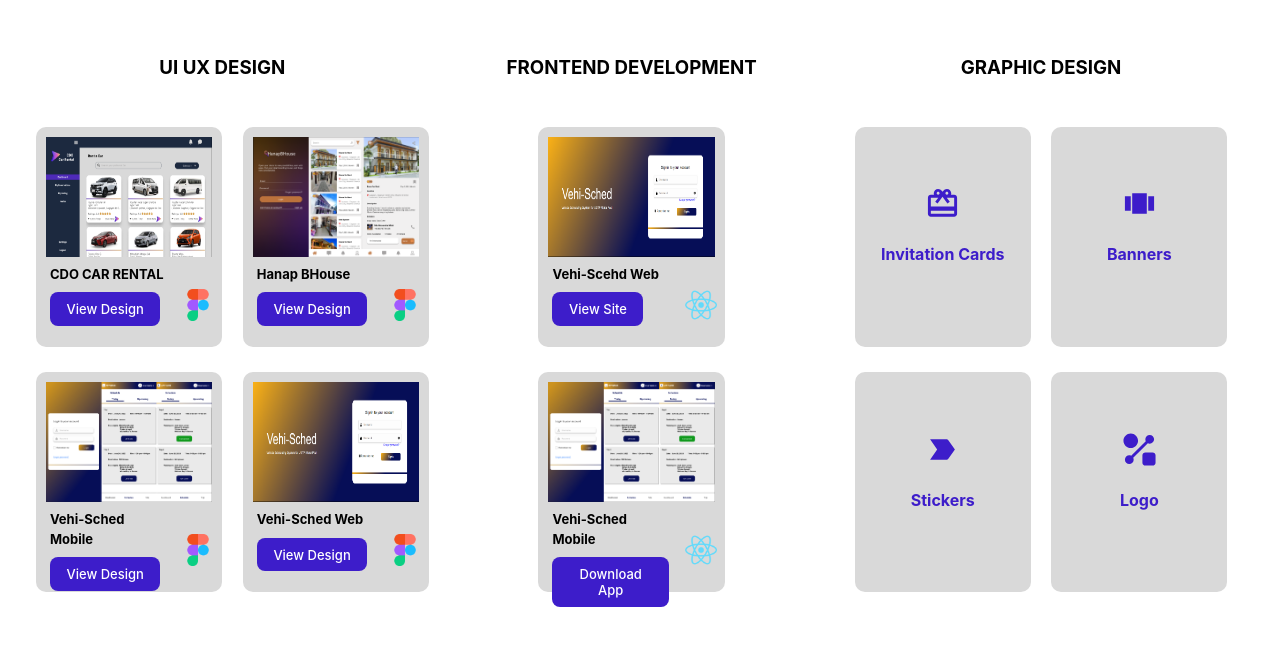
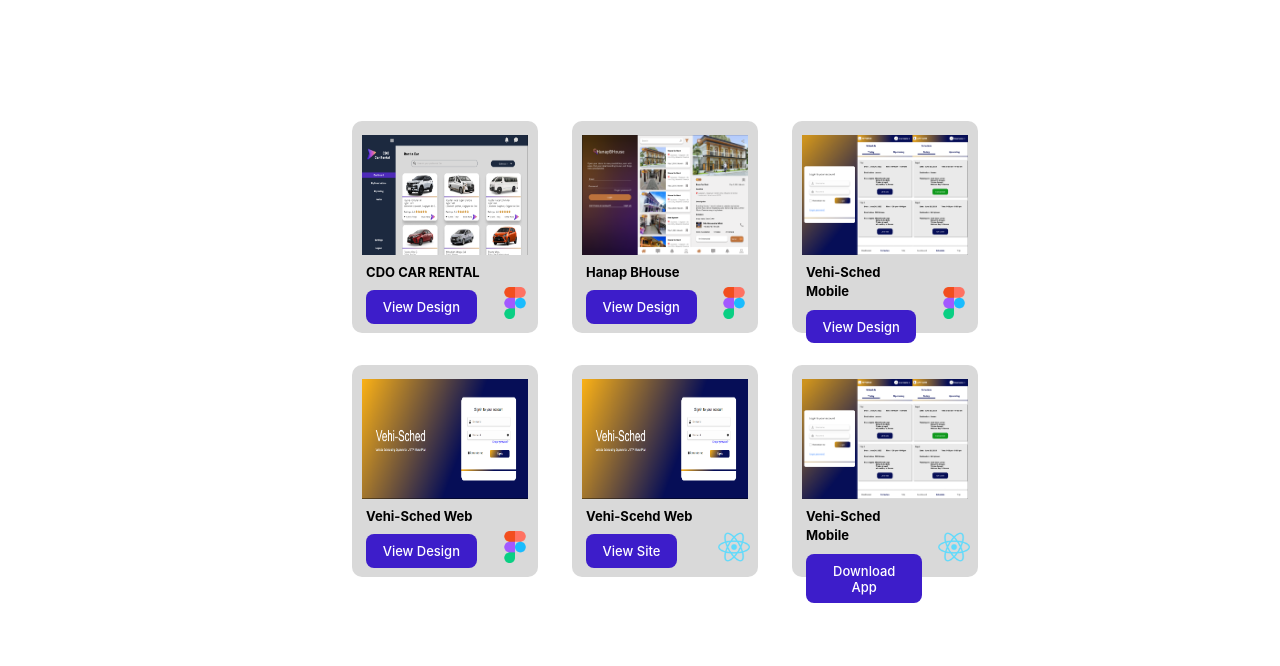
Before and after one commit to MarkedAsDave/Portfolio, a React (Vite) app: page / in a window 1280 px wide. Shown: the part 874-1540 px from the top of the page. Built offline with nearby package versions, Linux system fonts and the light colour scheme.

Commit message:
updated the projects style

```diff
--- a/src/components/card/card.css
+++ b/src/components/card/card.css
@@ -2,7 +2,7 @@
   display: flex;
   flex-direction: column;
   width: 13vw;
-  height: 25vh;
+  height: 24vh;
   padding: 10px;
   align-items: left;
   justify-content: center;
@@ -21,7 +21,7 @@
 
 
 .photo {
-  margin-top: -3vh;
+  margin-top: -1vh;
   width: 13vw;
   height: 15vh;
 }
--- a/src/components/projects/project.css
+++ b/src/components/projects/project.css
@@ -15,37 +15,34 @@
 
 .text-h2.light-mode {
   color: black;
+  text-align: left;
 }
 .text-h2.dark-mode {
   color: #5631fd;
 }
-.skill-container {
-  position: relative;
-  display: flex;
-  flex-direction: row;
-  width: 95vw;
-  gap: 1%;
-}
+
 
 .project-content {
   display: flex;
   flex-direction: column;
   position: inherit;
   margin-top: -10vh;
-  width: 40vw;
+  width: 95vw;
   height: 80vh;
   display: flex;
   align-items: center;
   justify-content: center;
   border-radius: 10px;
   overflow: unset;
-  gap: 4%;
+  gap: 5%;
+  margin-right: 10%;
+
 }
 
 .horizontal {
   display: flex;
   flex-direction: row;
-  gap: 5.5%;
+  gap: 6%;
 }
 
 .view-btn {
--- a/src/components/projects/projects.jsx
+++ b/src/components/projects/projects.jsx
@@ -68,7 +68,7 @@ export default function Projects({ isDarkMode }) {
             <h3
               className={`text-h2 ${isDarkMode ? "dark-mode" : "light-mode"}`}
             >
-              UI UX DESIGN
+
             </h3>
             <div className="horizontal">
               <Card
@@ -86,13 +86,11 @@ export default function Projects({ isDarkMode }) {
                 photo={hanap}
                 logo={Figma}
                 buttonLink={
-                  "https://www.figma.com/file/k8yDgQwo65TXYnee4j2K5K/Boarding-House?type=design&mode=design&t=DEdm50booBHHRB0C-1"
+                  "https: //www.figma.com/file/k8yDgQwo65TXYnee4j2K5K/Boarding-House?type=design&mode=design&t=DEdm50booBHHRB0C-1"
                 }
                 buttonText="View Design"
                 isDarkMode={isDarkMode} // Pass isDarkMode to Card component
               />
-            </div>
-            <div className="horizontal">
               <Card
                 title="Vehi-Sched Mobile"
                 photo={mobile}
@@ -103,6 +101,8 @@ export default function Projects({ isDarkMode }) {
                 buttonText="View Design"
                 isDarkMode={isDarkMode} // Pass isDarkMode to Card component
               />
+            </div>
+            <div className="horizontal">
               <Card
                 title="Vehi-Sched Web"
                 photo={vehisched}
@@ -113,14 +113,6 @@ export default function Projects({ isDarkMode }) {
                 buttonText="View Design"
                 isDarkMode={isDarkMode} // Pass isDarkMode to Card component
               />
-            </div>
-          </div>
-          <div className="project-content">
-            <h3
-              className={`text-h2 ${isDarkMode ? "dark-mode" : "light-mode"}`}
-            >
-              FRONTEND DEVELOPMENT
-            </h3>
               <div className="horizontal">
                 <Card
                   title="Vehi-Scehd Web"
@@ -144,56 +136,6 @@ export default function Projects({ isDarkMode }) {
                 />
               </div>
             </div>
-          <div className="project-content">
-            <h3
-              className={`text-h2 ${isDarkMode ? "dark-mode" : "light-mode"}`}
-            >
-              GRAPHIC DESIGN
-            </h3>
-            <div className="horizontal">
-              <div
-                className={`view-btn ${
-                  isDarkMode ? "dark-mode" : "light-mode"
-                }`}
-                onClick={handleInvitation}
-              >
-                {" "}
-                <CardGiftcardIcon fontSize="large" />
-                <h4>Invitation Cards</h4>
-              </div>
-              <div
-                className={`view-btn ${
-                  isDarkMode ? "dark-mode" : "light-mode"
-                }`}
-                onClick={handleBanner}
-              >
-                {" "}
-                <ViewCarouselIcon fontSize="large" />
-                <h4>Banners</h4>
-              </div>
-            </div>
-            <div className="horizontal">
-              <div
-                className={`view-btn ${
-                  isDarkMode ? "dark-mode" : "light-mode"
-                }`}
-                onClick={handleSticker}
-              >
-                {" "}
-                <LabelImportantIcon fontSize="large" />
-                <h4>Stickers</h4>
-              </div>
-              <div
-                className={`view-btn ${
-                  isDarkMode ? "dark-mode" : "light-mode"
-                }`}
-                onClick={handleLogo}
-              >
-                {" "}
-                <ShapeLineIcon fontSize="large" />
-                <h4>Logo</h4>
-              </div>
-            </div>
           </div>
         </div>
       </div>
```
Also changed, not shown: src/components/styles/globalstyles.css (line endings or trailing spaces). Lines whose indentation alone changed are shown as unchanged.
